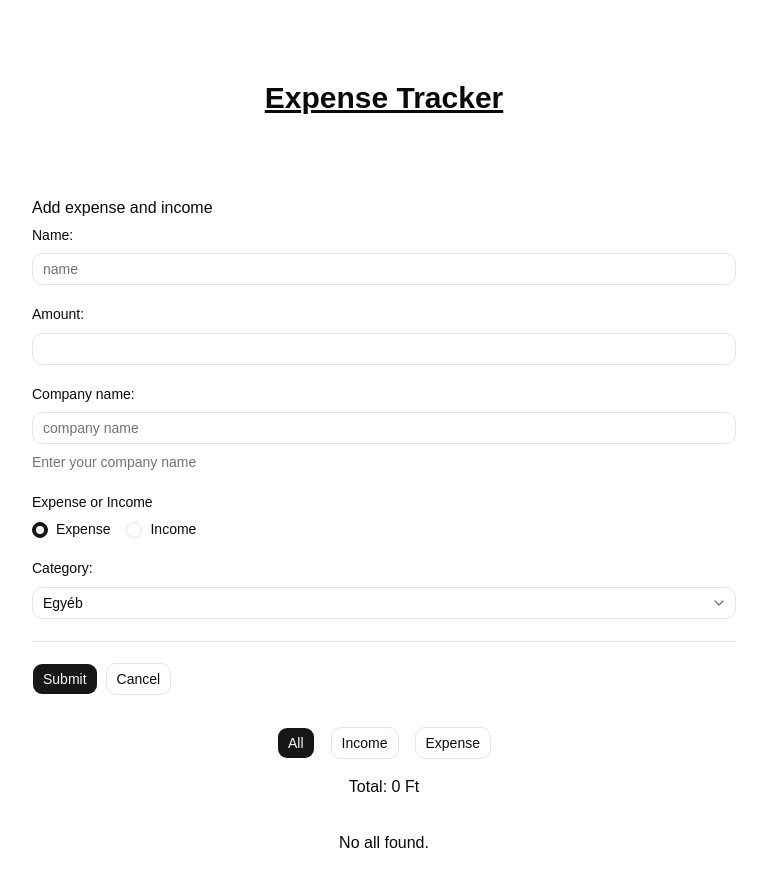
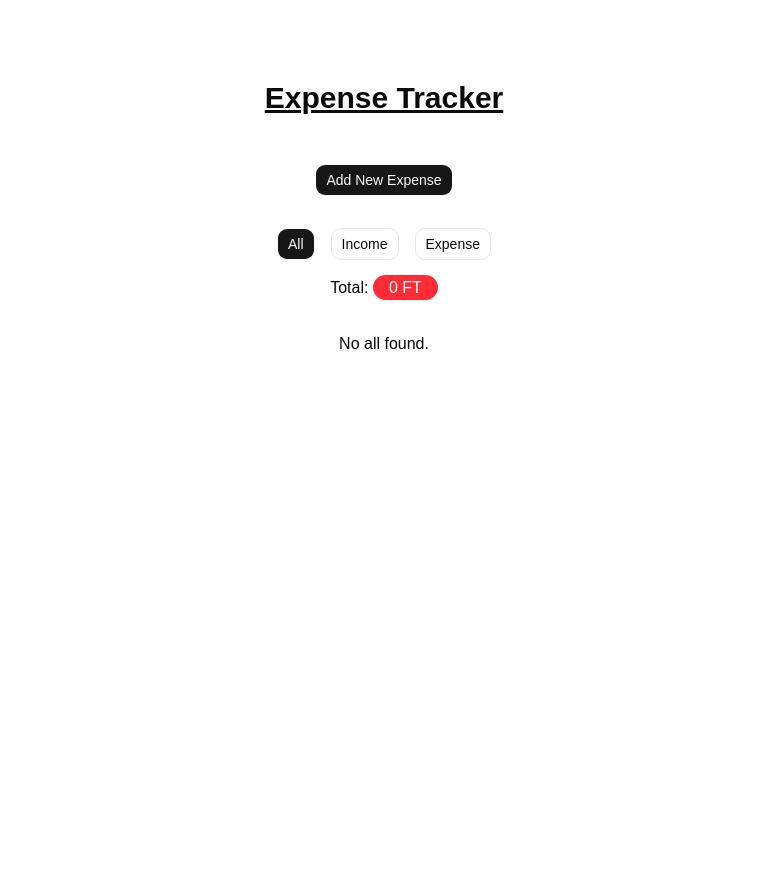
Before and after one commit to TamasDudas/ExpenseTracker, a React (Vite) app: page / in a window 1280 px wide. Shown: the whole page, without its empty margins (256-1023 px from the left). After the commit the page ends 800 px from the top, so only its background shows below. Built offline with nearby package versions, Linux system fonts and the light colour scheme.

Commit message:
feat: enhance expense form visibility and improve delete button styling

```diff
--- a/src/App.tsx
+++ b/src/App.tsx
@@ -5,11 +5,13 @@ import type { Expense } from './types/type';
 import ExpenseList from './components/ExpenseList';
 import { Button } from './components/ui/button';
 import { CancelAlertDialog } from './components/CancelAlertDialog';
+import { set } from 'react-hook-form';
 
 function App() {
  const [editingExpense, setEditingExpense] = useState<Expense | null>(null);
  const [filtered, setFiltered] = useState<'all' | 'income' | 'expense'>('all');
  const [deletingId, setDeletingId] = useState<string | null>(null);
+ const [showForm, setShowForm] = useState(false);
 
  const [expenses, dispatch] = useReducer(
   reducer,
@@ -53,6 +55,7 @@ function App() {
  };
 
  const handleEdit = (expense: Expense) => {
+  setShowForm(true);
   setEditingExpense(expense);
  };
 
@@ -71,6 +74,11 @@ function App() {
    : filtered === 'income'
      ? totalIncome
      : -totalExpense;
+
+ const handleShowForm = () => {
+  setShowForm((prev) => !prev);
+  setEditingExpense(null);
+ };
  return (
   <div className="max-w-3xl mx-auto p-8 flex flex-col items-center">
    <CancelAlertDialog
@@ -79,14 +87,18 @@ function App() {
     onDelete={handleDelete}
    />
    <h1 className="text-3xl font-bold underline my-12">Expense Tracker</h1>
-
-   <ExpenseForm
-    onAdd={handleAddExpense}
-    editingExpense={editingExpense}
-    onUpdate={handleUpdate}
-   />
+   <Button onClick={handleShowForm}>
+    {showForm ? 'Hide Form' : 'Add New Expense'}
+   </Button>
+   {showForm && (
+    <ExpenseForm
+     onAdd={handleAddExpense}
+     editingExpense={editingExpense}
+     onUpdate={handleUpdate}
+    />
+   )}
    <div className="w-full ">
-    <div className="flex gap-4 items-center justify-center">
+    <div className="flex gap-4 items-center justify-center mt-8">
      <Button variant={getVariant('all')} onClick={() => setFiltered('all')}>
       All
      </Button>
@@ -104,7 +116,16 @@ function App() {
      </Button>
     </div>
     <div className="flex justify-center gap-8 mt-4">
-     <p>Total: {displayTotal} Ft</p>
+     <p>
+      Total:{' '}
+      <span
+       className={`${
+        displayTotal > 0 ? 'bg-green-500 ' : 'bg-red-500 '
+       }text-white px-4 py-1 rounded-4xl`}
+      >
+       {new Intl.NumberFormat('hu-HU').format(displayTotal)} FT
+      </span>
+     </p>
     </div>
    </div>
    <div className="w-full">
--- a/src/components/CancelAlertDialog.tsx
+++ b/src/components/CancelAlertDialog.tsx
@@ -31,7 +31,9 @@ export function CancelAlertDialog({
     </AlertDialogHeader>
     <AlertDialogFooter>
      <AlertDialogCancel>Mégsem</AlertDialogCancel>
-     <AlertDialogAction onClick={onDelete}>Törlés</AlertDialogAction>
+     <AlertDialogAction onClick={onDelete} className="bg-red-500">
+      Törlés
+     </AlertDialogAction>
     </AlertDialogFooter>
    </AlertDialogContent>
   </AlertDialog>
--- a/src/components/ExpenseList.tsx
+++ b/src/components/ExpenseList.tsx
@@ -23,15 +23,15 @@ export default function ExpenseList({
      <p>Date: {expense.date}</p>
      <p>Category: {expense.category}</p>
      <p>Type: {expense.type}</p>
-     <div className="mt-8">
+     <div className="mt-8 flex gap-4">
       <Button
-       variant="outline"
+       variant="destructive"
        size="sm"
        onClick={() => onDelete?.(expense.id)}
       >
        Törlés
       </Button>
-      <Button variant="outline" size="sm" onClick={() => onEdit?.(expense)}>
+      <Button variant="ghost" size="sm" onClick={() => onEdit?.(expense)}>
        Szerkesztés
       </Button>
      </div>
```
